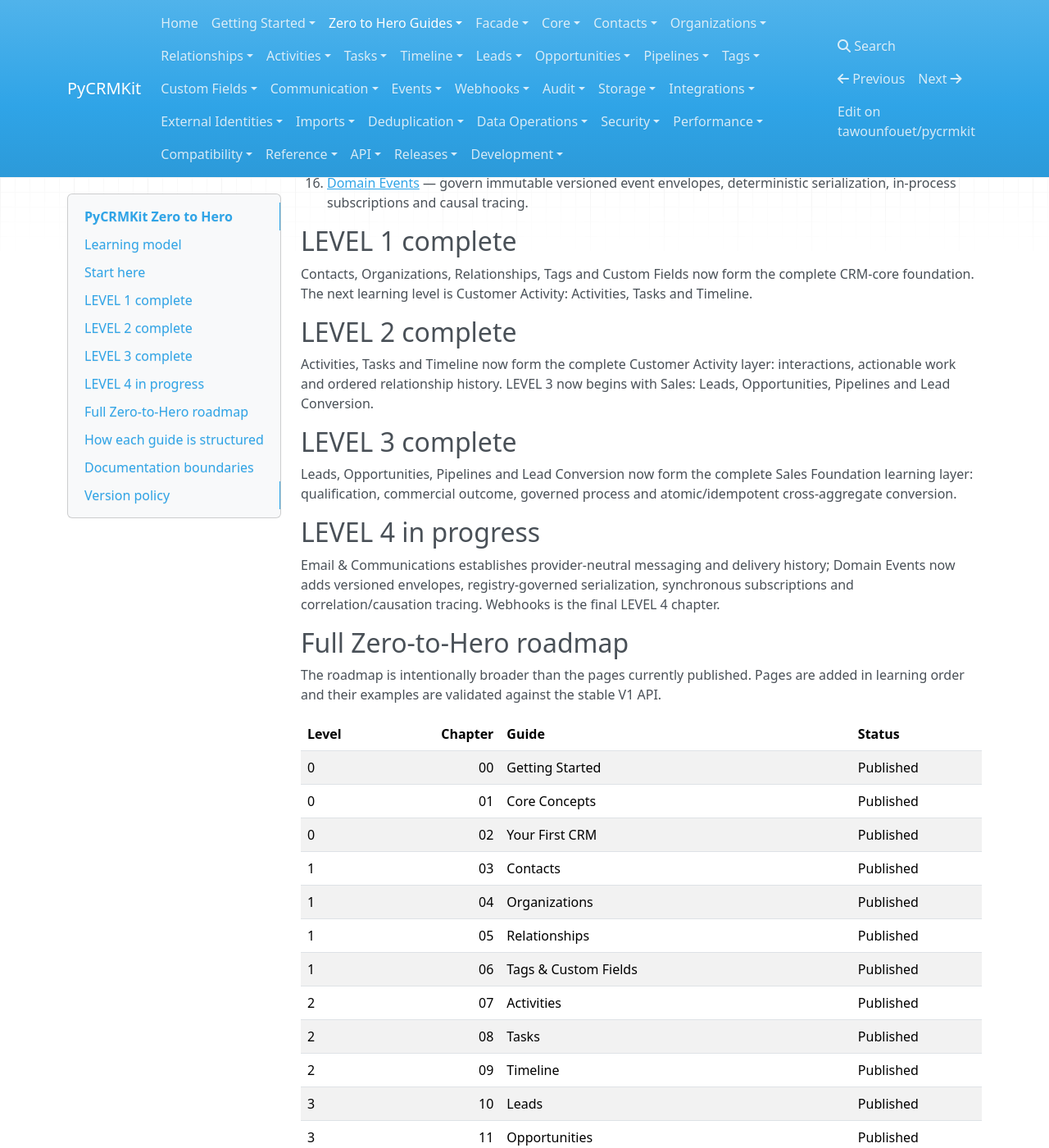
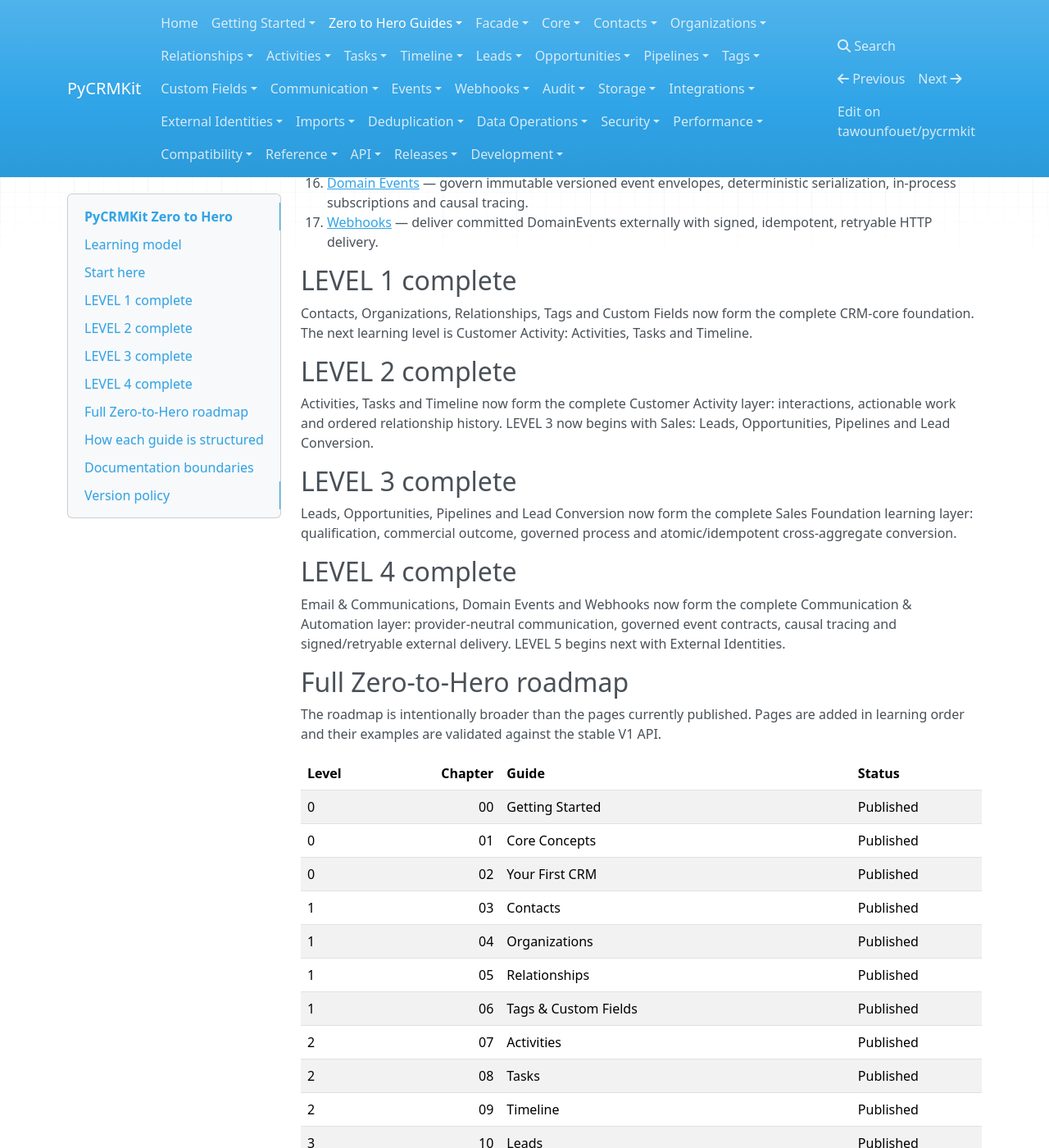
Before and after one commit to tawounfouet/pycrmkit, an MkDocs documentation site: the page built from docs/guides/index.md, in a window 1280 px wide and 1400 px high, scrolled down 1248 px. Shown: the whole window at 82% size. Built offline with MkDocs 1.6.1, drawn with Linux system fonts in a browser that asks for light colours; nearby versions of some CDN libraries.

Commit message:
docs(guides): complete communication automation learning level

```diff
--- a/docs/guides/index.md
+++ b/docs/guides/index.md
@@ -49,6 +49,7 @@
 14. [Lead Conversion](13_lead_conversion.md) — convert qualified Leads atomically into exactly one Opportunity with idempotent retry semantics.
 15. [Email & Communications](14_email_and_communications.md) — send provider-neutral email, track delivery history, callbacks, idempotency and Timeline projection.
 16. [Domain Events](15_domain_events.md) — govern immutable versioned event envelopes, deterministic serialization, in-process subscriptions and causal tracing.
+17. [Webhooks](16_webhooks.md) — deliver committed DomainEvents externally with signed, idempotent, retryable HTTP delivery.
 
 ## LEVEL 1 complete
 
@@ -62,9 +63,9 @@
 
 Leads, Opportunities, Pipelines and Lead Conversion now form the complete Sales Foundation learning layer: qualification, commercial outcome, governed process and atomic/idempotent cross-aggregate conversion.
 
-## LEVEL 4 in progress
+## LEVEL 4 complete
 
-Email & Communications establishes provider-neutral messaging and delivery history; Domain Events now adds versioned envelopes, registry-governed serialization, synchronous subscriptions and correlation/causation tracing. Webhooks is the final LEVEL 4 chapter.
+Email & Communications, Domain Events and Webhooks now form the complete Communication & Automation layer: provider-neutral communication, governed event contracts, causal tracing and signed/retryable external delivery. LEVEL 5 begins next with External Identities.
 
 ## Full Zero-to-Hero roadmap
 
```
Also changed, not shown: other parts of docs/guides/index.md (+1 -1 lines).
